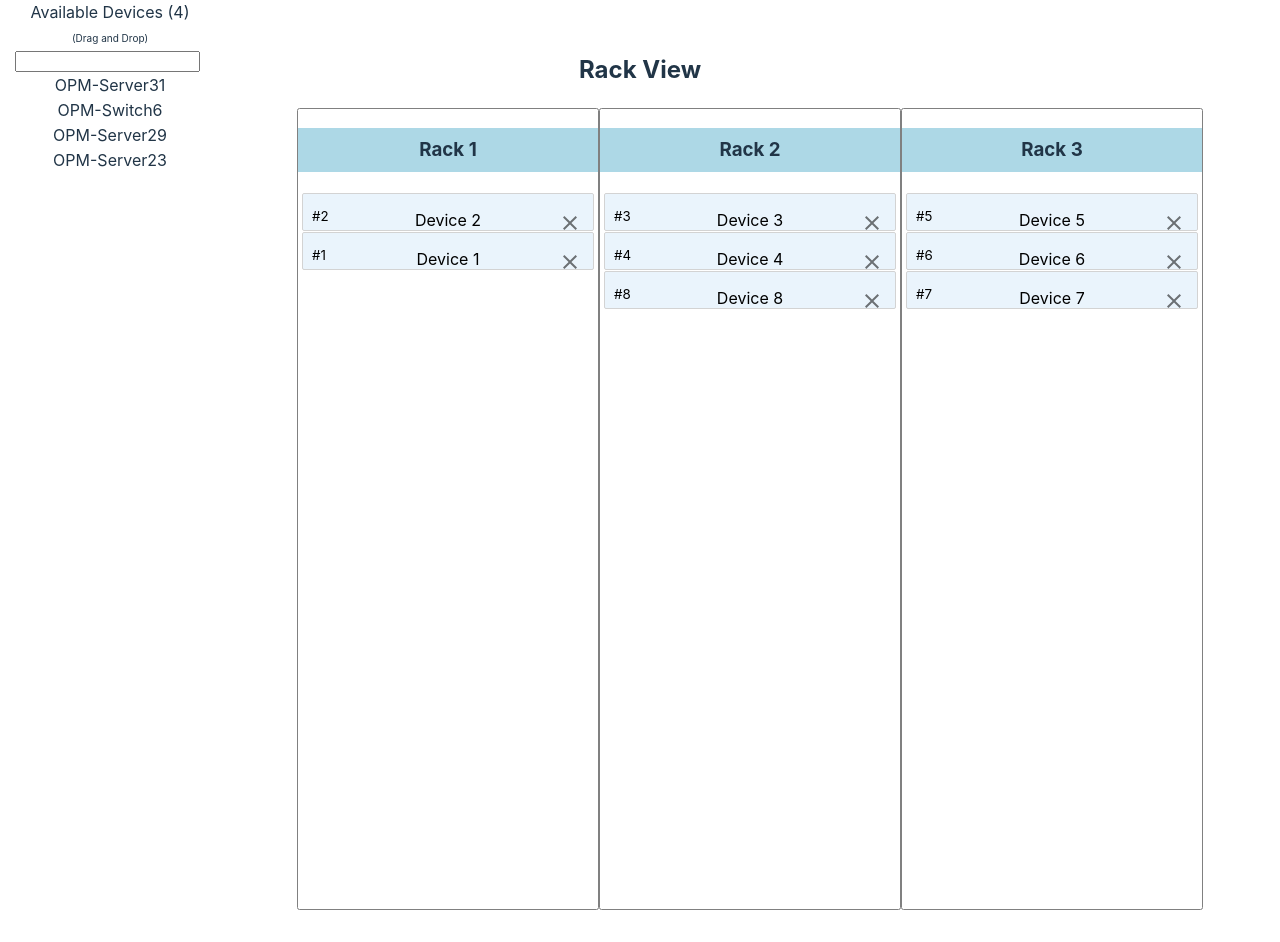
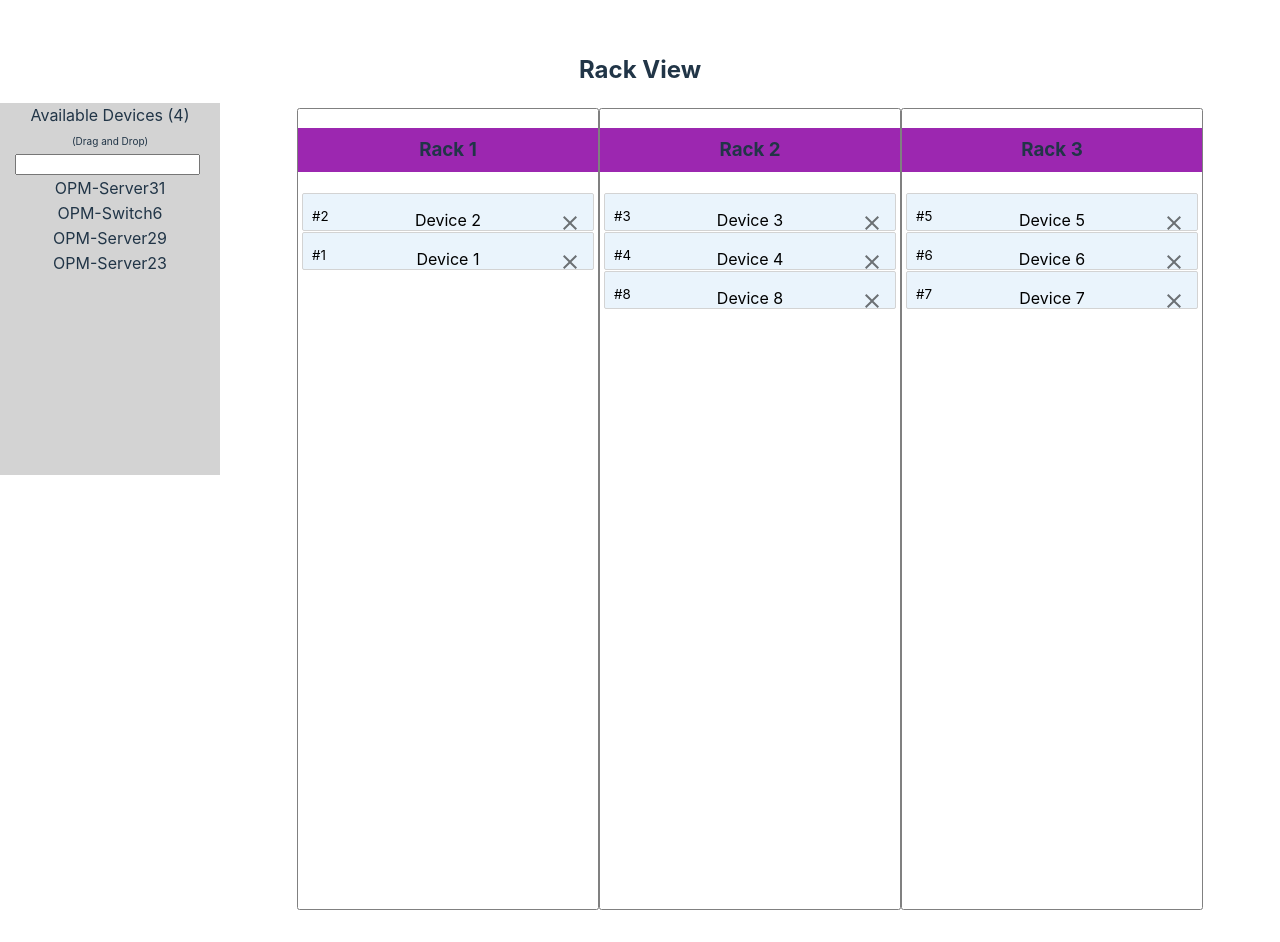
Before and after one commit to stellar-droid/kanbanBoard, a React (Vite) app: page / in a window 1280 px wide. Built offline with nearby package versions, Linux system fonts and the light colour scheme.

Commit message:
bug stock devices list upadating successfully

```diff
--- a/src/assets/components/Column.jsx
+++ b/src/assets/components/Column.jsx
@@ -3,7 +3,7 @@
 import React from "react";
 import styled from "styled-components";
 import Task from "./Task";
-import "./scroll.css";
+import "./Main.css";
 import { Droppable } from "react-beautiful-dnd";
 import { Button } from "@mui/material";
 
@@ -41,7 +41,7 @@ export default function Column({ title, tasks, id, onDelete }) {
       <Container className="column">
         <Title
           style={{
-            backgroundColor: "lightblue",
+            backgroundColor: "#9C27B0",
             position: "stick",
           }}
         >
--- a/src/assets/components/Kanbanboard.jsx
+++ b/src/assets/components/Kanbanboard.jsx
@@ -105,6 +105,8 @@ export default function KanbanBoard() {
     //   : source.droppableId === "3"
     //   ? rack3[source.index]
     //   : rack1[source.index];
+
+    // if dragging between racks
     const getTask = () =>{ switch(source.droppableId){
           case "1":
             return rack1[source.index];
@@ -131,7 +133,12 @@ console.log('task',task);
         ? Array.from(rack4)
         : Array.from(rack1);
     updatedSource.splice(source.index, 1);
-  source.draggableId="4"? setRack4(updatedSource): null;
+    // if (source.droppableId === "4") {
+    //   setRack4(updatedSource);
+    // }
+    // else{
+
+    // }
     console.log("Updated Source Rack:", updatedSource);
 
     // Update the destination rack with the task at the correct position
@@ -140,6 +147,8 @@ console.log('task',task);
         ? Array.from(rack2)
         : destination.droppableId === "3"
         ? Array.from(rack3)
+        : destination.droppableId === "4"
+        ? Array.from(rack4)
         : Array.from(rack1);
     updatedDestination.splice(destination.index, 0, {
       ...task,
@@ -161,9 +170,17 @@ console.log('task',task);
       setRack1(updatedSource);
     } else if (source.droppableId === "2") {
       setRack2(updatedSource);
-    } else if (source.droppableId === "3") {
+    }
+    else if (source.droppableId === "3") {
       setRack3(updatedSource);
     }
+    else if (source.droppableId === "4") {
+      setRack4(updatedSource);
+    }
+    else{
+      return;
+    }
+
 
     if (destination.droppableId === "1") {
       setRack1(updatedDestination);
--- a/src/assets/components/scroll.css
+++ b/src/assets/components/Main.css
@@ -8,3 +8,16 @@
 .column::-webkit-scrollbar {
   display: none; /* for Chrome, Safari, and Opera */
 }
+
+/* <======================Stock Devices Page======================> */
+.stocklist{
+  margin-top: 103px;
+  position: fixed ;
+   top: 0;
+    left: 0;
+    background-color: #D3D3D3;
+}
+
+.column{
+  background-image:url('../images/rackview.jpg')/;
+}
--- a/src/assets/components/test.jsx
+++ b/src/assets/components/test.jsx
@@ -1,13 +1,13 @@
 import React from "react";
 import { Draggable, Droppable } from "react-beautiful-dnd";
-
+import './Main.css';
 const RackDeviceList = ({data,id}) => {
 
 
   return (
     <div
-      className="opmAddEditDeviceList"
-      style={{ position: "fixed", top: 0, left: 0 }}
+      className="stocklist"
+
     >
       <div className="opmAddEditDeviceListhdr">
         Available Devices (<span id="remaingDevList_Rck">{data.length}</span>)
```
Also changed, not shown: src/assets/images/Server Rack view 1.jpg (added).
